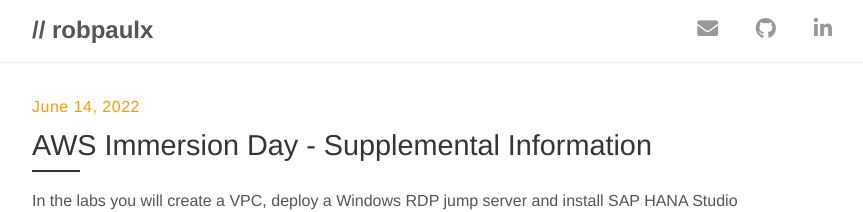
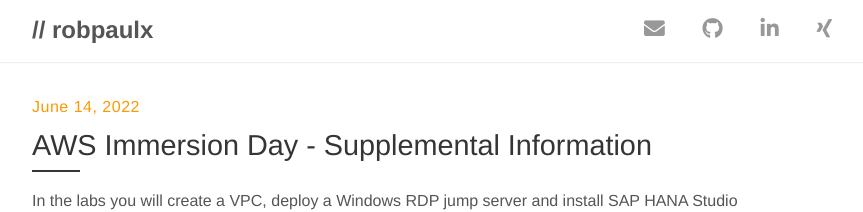
Before and after one commit to pauler285/pauler285.github.io, a Jekyll site: the page built from index.html, in a window 1280 px wide. Shown: the top 212 px of the page, without its empty margins (208-1071 px from the left). Built offline with Jekyll 4.4.1, drawn with Linux system fonts in a browser that asks for light colours; nearby versions of some CDN libraries; the list of posts is cut into pages by our own code.

Commit message:
added xing

```diff
--- a/_config.yml
+++ b/_config.yml
@@ -37,3 +37,4 @@ social:
   email: robpaulx@amazon.de
   github: https://github.com/pauler285
   linkedin: https://www.linkedin.com/in/robert-paul-62b5a2b4/
+  xing: https://www.xing.com/profile/Robert_Paul/
--- a/_layouts/default.html
+++ b/_layouts/default.html
@@ -22,6 +22,9 @@
           {% if site.social.linkedin %}
             <li><a target="_blank" href="{{ site.social.linkedin }}"><i class="fab fa-linkedin-in"></i></a></li>
           {% endif %}
+          {% if site.social.xing %}
+            <li><a target="_blank" href="{{ site.social.xing }}"><i class="fab fa-xing"></i></a></li>
+          {% endif %}
         </ul>
       </div>
     </nav>
```
